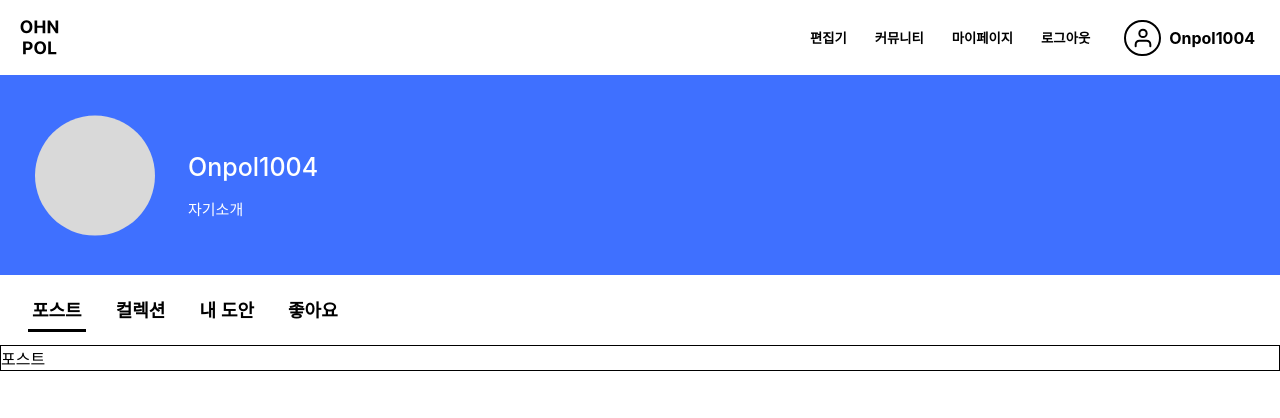
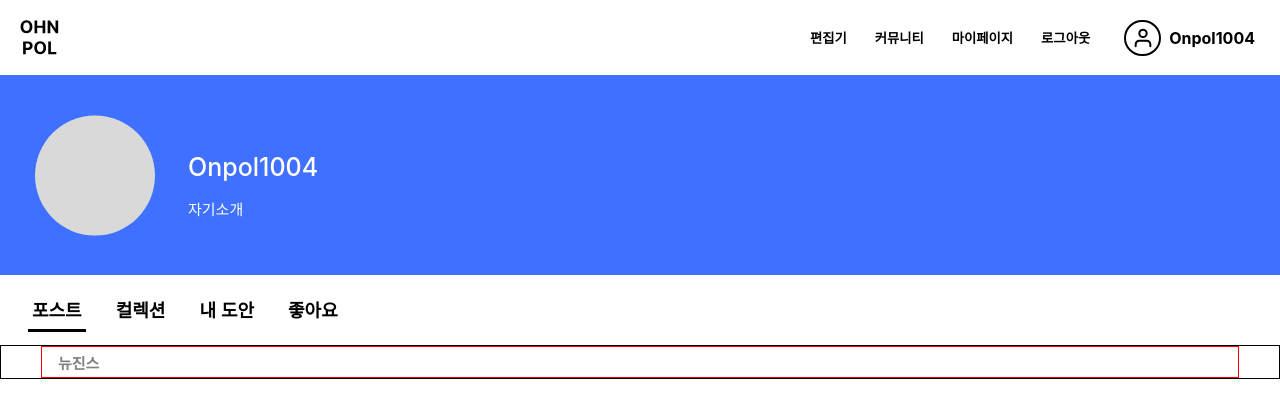
Before and after one commit to OASIS-YOP/23-2-YOP-Client, a React (Create React App) app: page /mypage in a window 1280 px wide. Shown: the top 418 px of the page. Built offline with nearby package versions, Linux system fonts and the light colour scheme.

Commit message:
Feat: 마이페이지 포스트 탭 아티스트 탭메뉴 제작(진행중)

```diff
--- a/src/pages/MyPage/Posts/index.jsx
+++ b/src/pages/MyPage/Posts/index.jsx
@@ -2,13 +2,24 @@ import { useState, useEffect } from "react";
 import * as s from "./style";
 
 const Posts = () => {
+  const [isClicked, setIsClicked] = useState(false);
 
-
+  // const artists = [뉴진스, 르세라핌, 방탄소년단];
 
 
   return (
     <>
-      <s.Wrapper> 포스트 </s.Wrapper>
+      <s.Wrapper>
+        <s.ArtistsTabWrapper>
+          <s.ArtistsTab
+            // onClick={onClickArtist}
+            isClicked={isClicked}
+            className={isClicked ? 'active' : ''}
+            artistIndex={0}
+          >뉴진스</s.ArtistsTab>
+          <s.ArtistsTab>{ }</s.ArtistsTab>
+        </s.ArtistsTabWrapper>
+      </s.Wrapper>
 
     </>
   )
--- a/src/pages/MyPage/Posts/style.js
+++ b/src/pages/MyPage/Posts/style.js
@@ -2,7 +2,50 @@ import styled from 'styled-components';
 
 export const Wrapper = styled.div`
   display: flex;
+  flex-direction: column;
+
   width: 100%;
   height: 100%;
 
+  min-width: 1000px;
+
 `;
+
+export const ArtistsTabWrapper = styled.div`
+  display: flex;
+  flex-direction: row;
+  justify-content: flex-start;
+  align-items: center;
+
+  width: auto;
+  height: 30px;
+
+  margin: 0 40px;
+
+
+  border: 1px solid red;
+`;
+
+export const ArtistsTab = styled.button`
+  display: flex;
+  align-items: center;
+
+  width: fit-content;
+  height: 100%;
+
+  margin: 0 10px;
+
+  border: none;
+
+  background-color: transparent;
+
+  font-size: 15px;
+  font-weight: bold;
+  color: gray;
+
+  cursor: pointer;
+
+  &.active {
+    color: black;
+  }
+`;
--- a/src/pages/MyPage/index.jsx
+++ b/src/pages/MyPage/index.jsx
@@ -15,36 +15,33 @@ const MyPage = () => {
   const [ isMyDesignsTab, setIsMyDesignsTab ] = useState(false);
   const [ isLikesTab, setIsLikesTab ] = useState(false);
 
-  const onClickPostsTab = () => {
+  const onClickTab = (e) => {
+    if( e.target.tabIndex === 0 ) {
       setIsPostsTab(true);
       setIsCollectionsTab(false);
       setIsMyDesignsTab(false);
       setIsLikesTab(false);
-  }
-
-  const onClickCollectionsTab = () => {
+    } else if ( e.target.tabIndex === 1 ) {
       setIsPostsTab(false);
       setIsCollectionsTab(true);
       setIsMyDesignsTab(false);
       setIsLikesTab(false);
-  }
-
-  const onClickMyDesignsTab = () => {
+    } else if ( e.target.tabIndex === 2 ) {
       setIsPostsTab(false);
       setIsCollectionsTab(false);
       setIsMyDesignsTab(true);
       setIsLikesTab(false);
-  }
-
-  const onClickLikesTab = () => {
+    } else if ( e.target.tabIndex === 3 ) {
       setIsPostsTab(false);
       setIsCollectionsTab(false);
       setIsMyDesignsTab(false);
       setIsLikesTab(true);
     }
+  }
+
 
   useEffect(() => {
-    const effect = () => {
+    const tabMenuToggle = () => {
       if (isPostsTab) {
         return <Posts />;
       } else if (isCollectionsTab) {
@@ -56,7 +53,7 @@ const MyPage = () => {
       }
     };
     return () => {
-      effect();
+      tabMenuToggle();
     };
   }, [isPostsTab, isCollectionsTab, isMyDesignsTab, isLikesTab]);
 
@@ -76,20 +73,24 @@ const MyPage = () => {
       </s.ProfileSpace>
       <s.TabMenuWrapper>
         <s.TabMenu
-          onClick={onClickPostsTab}
+          onClick={onClickTab}
           className={isPostsTab ? 'active' : ''}
+          tabIndex={0}
         >포스트</s.TabMenu>
         <s.TabMenu
-          onClick={onClickCollectionsTab}
+          onClick={onClickTab}
           className={isCollectionsTab ? 'active' : ''}
+          tabIndex={1}
         >컬렉션</s.TabMenu>
         <s.TabMenu
-          onClick={onClickMyDesignsTab}
+          onClick={onClickTab}
           className={isMyDesignsTab ? 'active' : ''}
+          tabIndex={2}
         >내 도안</s.TabMenu>
         <s.TabMenu
-          onClick={onClickLikesTab}
+          onClick={onClickTab}
           className={isLikesTab ? 'active' : ''}
+          tabIndex={3}
         >좋아요</s.TabMenu>
       </s.TabMenuWrapper>
       <s.ContentsWrapper>
--- a/src/pages/MyPage/style.js
+++ b/src/pages/MyPage/style.js
@@ -1,7 +1,5 @@
 import styled from "styled-components";
 
-
-export const Icon = styled.img``;
 export const Profile = styled.img`
   width: 100%;
 
@@ -21,86 +19,7 @@ export const Wrapper = styled.div`
 
 `;
 
-export const Header = styled.div`
-  display: flex;
-  flex-direction: row;
-  align-items: center;
 
-  width: auto;
-  height: 35px;
-  padding: 20px;
-
-  background-color: white;
-
-  //드래그 방지
-  -webkit-user-select:none;
-  -moz-user-select:none;
-  -ms-user-select:none;
-  user-select:none;
-
-  // border: 1px solid black;
-
-`;
-
-
-    export const LogoWrapper = styled.div`
-      display: flex;
-      justify-content: flex-start;
-
-      width: 30%;
-      height: 100%;
-
-      padding: none;
-      margin-right: 300px;
-    `;
-
-    export const MenuWrapper = styled.div`
-      display: flex;
-      flex-direction: row;
-      justify-content : flex-end;;
-
-      width: 100%;
-      height: 100%;
-
-      padding: none;
-
-      // border: 1px solid black;
-    `;
-
-    export const Menu = styled.button`
-      border: none;
-
-      margin: 0 8px;
-
-      cursor: pointer;
-
-      font-weight: bold;
-
-      background-color: transparent;
-
-    `;
-
-    export const UserWrapper = styled.div`
-      display: flex;
-      flex-direction: row;
-      justify-content : space-around;
-      align-items: center;
-
-      height: auto;
-
-      padding: 5px;
-      margin-left: 15px;
-
-      // border: 1px solid black;
-    `;
-
-    export const NicknameWrapper = styled.div`
-      height: auto;
-
-      margin-left: 8px;
-
-      font-weight: bold;
-    `
 
 export const ProfileSpace = styled.div`
   display: flex;
@@ -206,7 +125,7 @@ export const TabMenuWrapper = styled.div`
 
 export const ContentsWrapper = styled.div`
   display: flex;
-  flex-direction: row;
+  flex-direction: column;
   align-items: center;
 
   width: auto;
```
Lines whose indentation alone changed are shown as unchanged.
